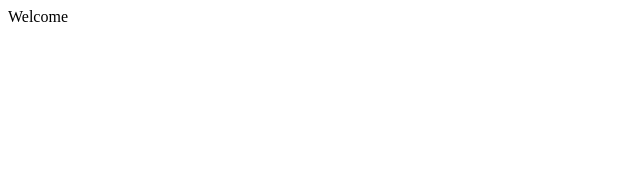
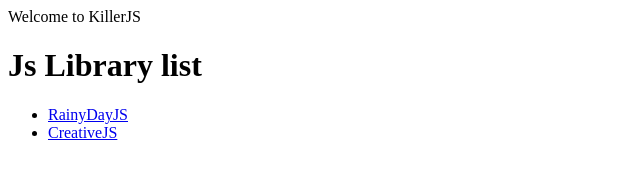
Before and after one commit to killerjs/killerjs.github.io, a plain HTML site: page index.html in a window 1280 px wide. Shown: the whole page, without its empty margins (0-640 px from the left). Drawn offline with Linux system fonts and the light colour scheme.

Commit message:
Update index.html

```diff
--- a/index.html
+++ b/index.html
@@ -1,9 +1,15 @@
 <!DOCTYPE html>
 <html>
 <head>
-	<title>Killer</title>
+	<title>KillerJS</title>
 </head>
 <body>
-Welcome
+	Welcome to KillerJS
+
+	<h1>Js Library list</h1>
+	<ul>
+		<li><a href="https://maroslaw.github.io/rainyday.js">RainyDayJS</a></li>
+		<li><a href="http://creativejs.com">CreativeJS</a></li>
+	</ul>
 </body>
 </html>
```
